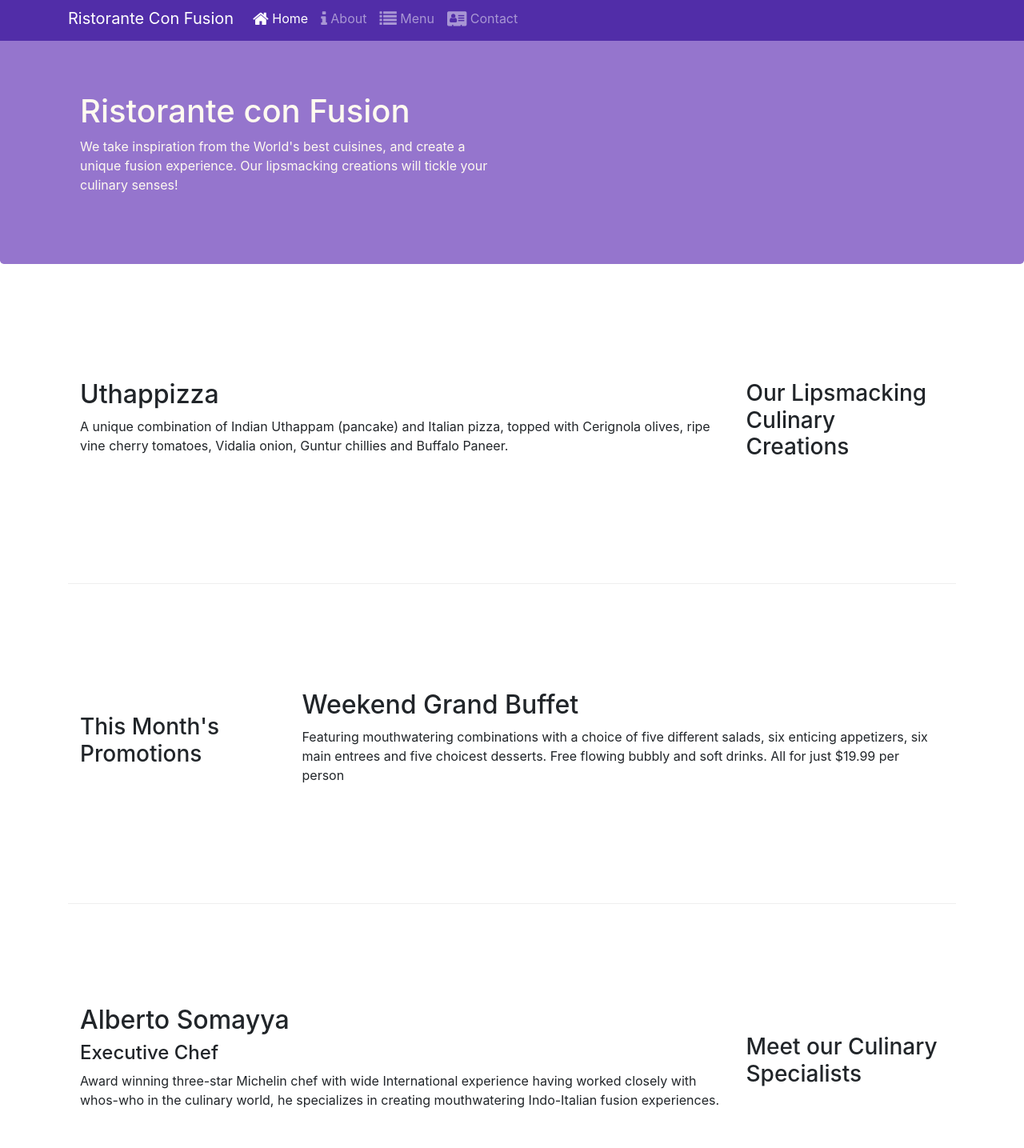
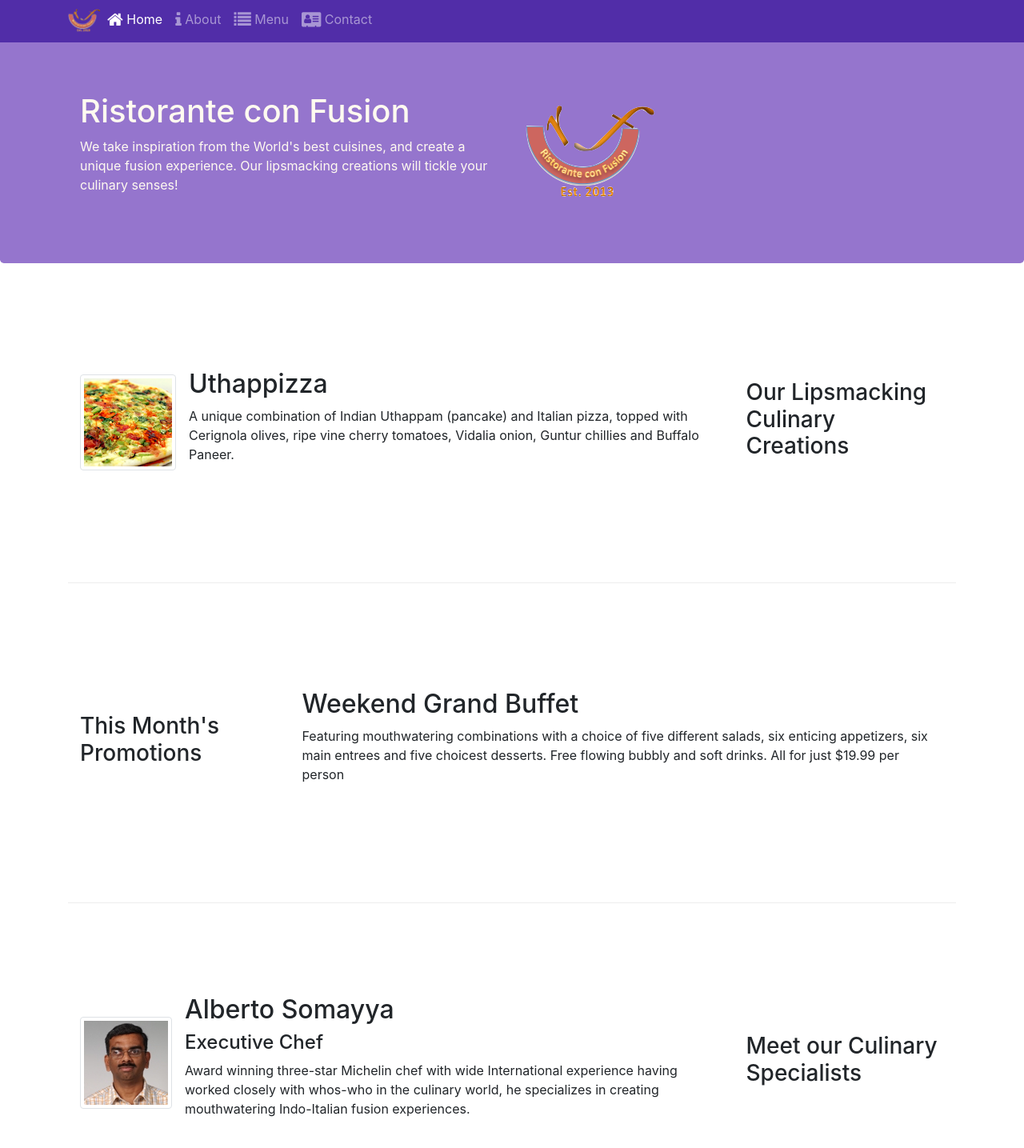
Before and after one commit to Nandhakumar333/HOLIDAY-RESTAURANTS, a website: page index.html in a window 1280 px wide. Shown: the part 5-1440 px from the top of the page at 80% size. Drawn offline with nearby package versions, Linux system fonts and the light colour scheme.

Commit message:
img and media

```diff
--- a/index.html
+++ b/index.html
@@ -21,7 +21,7 @@
                     <button class="navbar-toggler" type="button" data-toggle="collapse" data-target="#Navbar">
                         <span class="navbar-toggler-icon"></span>
                     </button>
-                   <a class="navbar-brand" href="#">Ristorante Con Fusion</a>
+                    <a class="navbar-brand mr-auto" href="#"><img src="img/logo.png" height="30" width="41"></a>
                    <div class="collapse navbar-collapse" id="Navbar">
                         <ul class="navbar-nav mr-auto">
                             <li class="nav-item active"><a class="nav-link" href="#"><span class="fa fa-home fa-lg"></span> Home</a></li>
@@ -36,12 +36,13 @@
 
             <header class="jumbotron">
                     <div class="container">
-            <div class="row row-header"></div>
+                        <div class="row row-header">
                             <div class="col-12 col-sm-6">
                                 <h1>Ristorante con Fusion</h1>
                                 <p>We take inspiration from the World's best cuisines, and create a unique fusion experience. Our lipsmacking creations will tickle your culinary senses!</p>
                             </div>
-                <div class="col-12 col-sm">
+                            <div class="col-12 col-sm align-self-center">
+                                    <img src="img/logo.png" class="img-fluid">
                             </div>
                         </div>
                     </div>
@@ -53,8 +54,17 @@
                 <h3>Our Lipsmacking Culinary Creations</h3>
             </div>
             <div class="col-12 col-md order-sm-first col-sm">
-                <h2>Uthappizza</h2>
-                <p>A unique combination of Indian Uthappam (pancake) and Italian pizza, topped with Cerignola olives, ripe vine cherry tomatoes, Vidalia onion, Guntur chillies and Buffalo Paneer.</p>
+                    <div class="media">
+                            <img class="d-flex mr-3 img-thumbnail align-self-center"
+                                    src="img/uthappizza.png" alt="Uthappizza">
+                            <div class="media-body">
+                                <h2 class="mt-0">Uthappizza</h2>
+                                <p class="d-none d-sm-block">A unique combination of Indian Uthappam (pancake) and
+                                    Italian pizza, topped with Cerignola olives, ripe vine
+                                    cherry tomatoes, Vidalia onion, Guntur chillies and
+                                    Buffalo Paneer.</p>
+                            </div>
+                        </div>
             </div>
         </div>
 
@@ -74,9 +84,20 @@
                 <h3>Meet our Culinary Specialists</h3>
             </div>
             <div class="col-12  order-sm-first col-md col-sm">
-                <h2>Alberto Somayya</h2>
+                    <div class="media">
+                            <img class="d-flex mr-3 img-thumbnail align-self-center"
+                                    src="img/alberto.png" alt="Alberto Somayya">
+                            <div class="media-body">
+                                <h2 class="mt-0">Alberto Somayya</h2>
                                 <h4>Executive Chef</h4>
-                <p>Award winning three-star Michelin chef with wide International experience having worked closely with whos-who in the culinary world, he specializes in creating mouthwatering Indo-Italian fusion experiences. </p>
+                                <p class="d-none d-sm-block">Award winning three-star Michelin chef with wide
+                                    International experience having worked closely with
+                                    whos-who in the culinary world, he specializes in
+                                    creating mouthwatering Indo-Italian fusion experiences.
+                                    </p>
+                            </div>
+                        </div>
+
             </div>
         </div>
     </div>
```
Also changed, not shown: aboutus.html (+3 -2 lines), contactus.html (+3 -2 lines), img/alberto.png (added), img/buffet.png (added), img/logo.png (added), img/uthappizza.png (added), 1 other file. Lines whose indentation alone changed are shown as unchanged.
